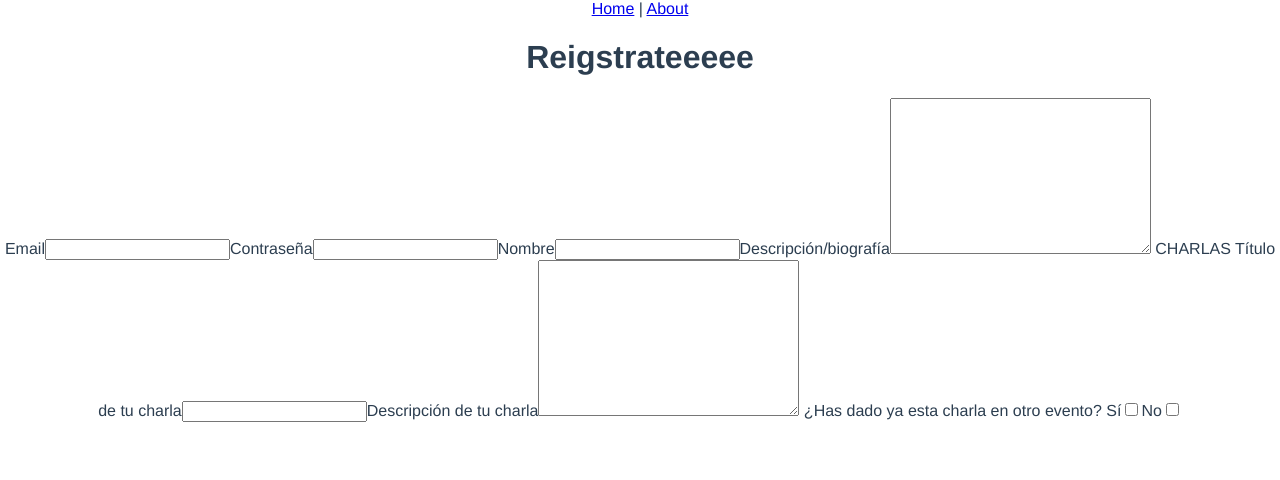
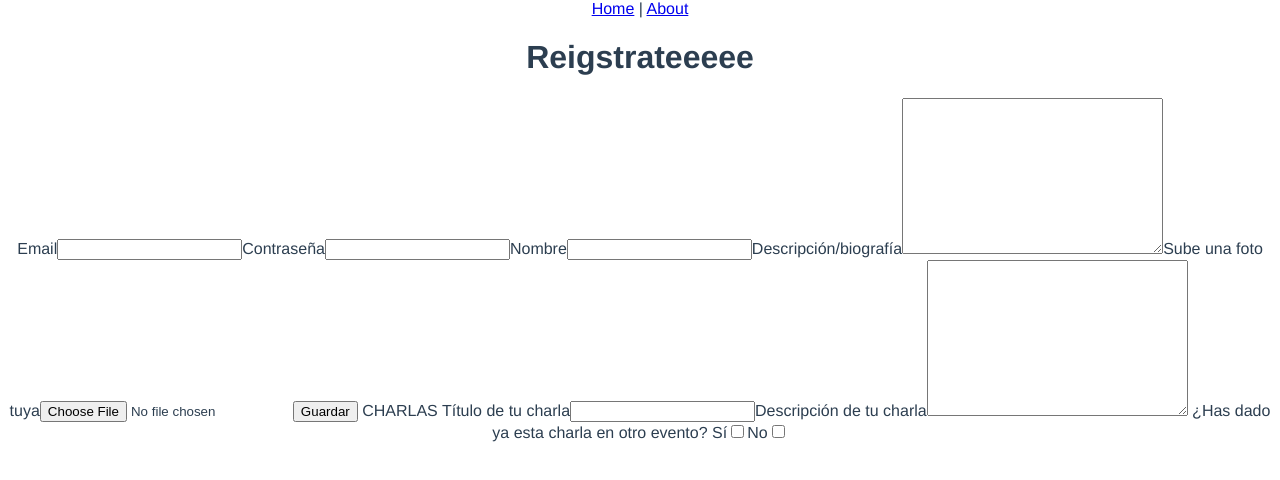
Before and after one commit to ArianeJDB/ponentes, a Vue app in the folder client/: page /registration in a window 1280 px wide. Shown: the top 480 px of the page. Built offline with nearby package versions, Linux system fonts and the light colour scheme.

Commit message:
add input file and method

```diff
--- a/client/src/views/Registration.vue
+++ b/client/src/views/Registration.vue
@@ -10,6 +10,9 @@
       <input type="text">
       <label for="bio">Descripción/biografía</label>
       <textarea name="" id="" cols="30" rows="10"></textarea>
+      <label for="pic">Sube una foto tuya</label>
+      <input type="file" ref="file" @change="uploadPic">
+      <button @click="savePic">Guardar</button>
         CHARLAS
       <label for="title">Título de tu charla</label>
       <input type="text">
@@ -29,9 +32,21 @@ import { createNewSpeaker } from '../services/services'
 export default {
   name: 'Registration',
   components: {},
+  data() {
+    return {
+      name: null,
 
+      selectedPic: null
+    }
+  },
   methods: {
+    uploadPic(event) {
+      const pic = this.$refs.file.files[0];
+      this.selectedPic = pic
+    },
+    setPayload() {
 
+    }
     // register() {
     //   createNewSpeaker()
     //     .then(data => {
```
